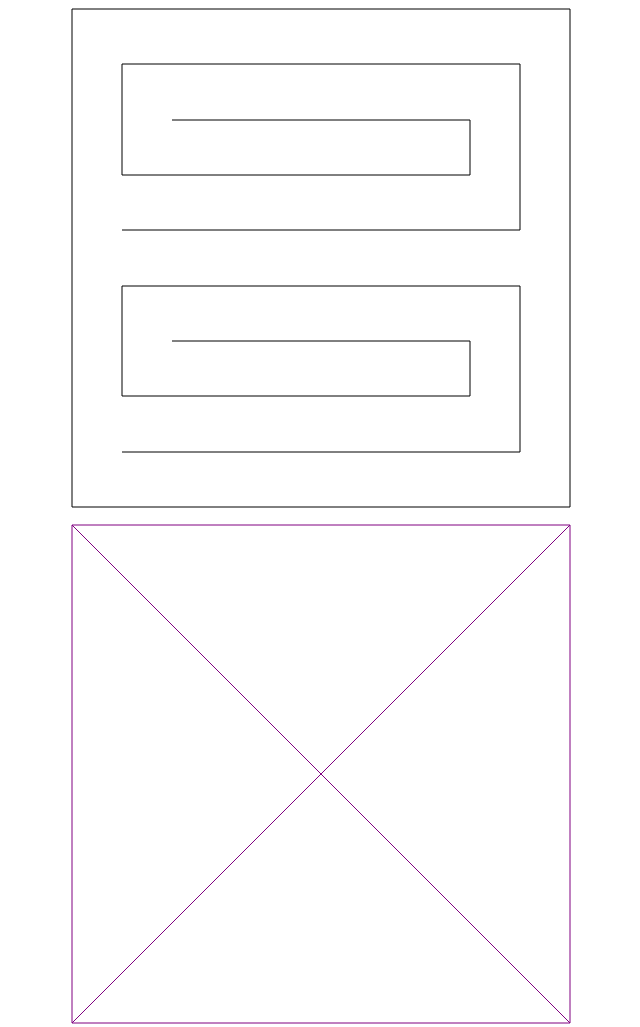
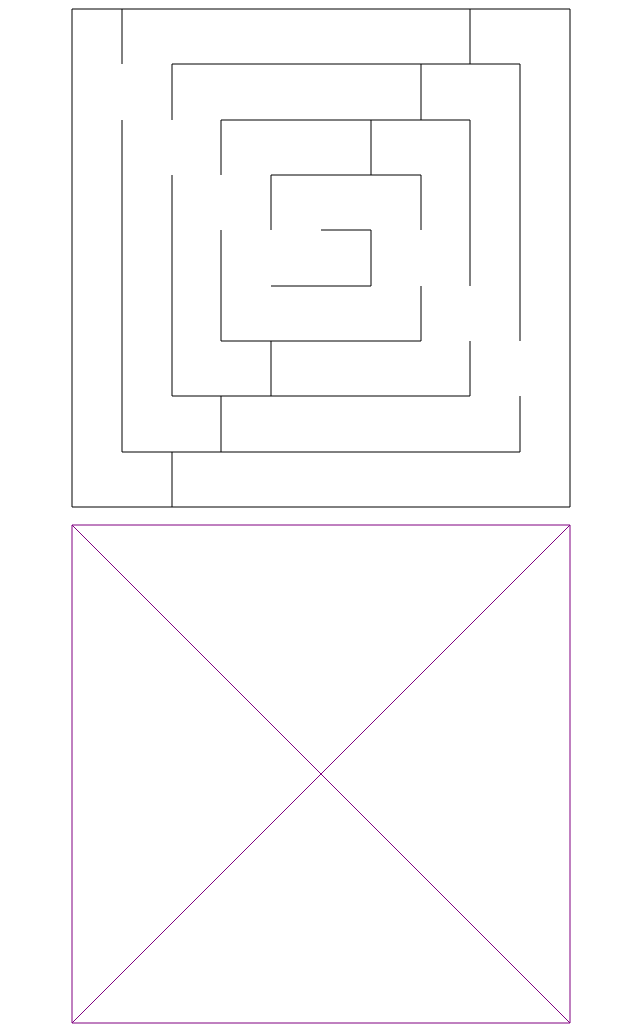
Before and after one commit to billstclair/jsmaze, a plain HTML site: page index.html in a window 1280 px wide. Shown: the whole page, without its empty margins (319-959 px from the left). Drawn offline with Linux system fonts and the light colour scheme.

Commit message:
Change default maze. Switch index vars. i now used for width, j for height.

```diff
--- a/index.html
+++ b/index.html
@@ -37,43 +37,28 @@ drawloop(null);
 //drawloop(null,'#topview')
 
 // Alternating horizontal and vertical wals
-// Spaces added to make it easier to see
-map = [' - - - - - - - - - - ',
-       '|                   |',
-       '   - - - - - - - -   ',
-       '| |               | |',
-       '     - - - - - -     ',
-       '| |             | | |',
-       '   - - - - - - -     ',
-       '|                 | |',
-       '   - - - - - - - -   ',
-       '|                   |',
-       ' - - - - - - - - - - '];
-
-// Space removed from map above
-ma2 = ['----------',
-       '|         |',
-       ' -------- ',
-       '||       ||',
-       '  ------  ',
-       '||      |||',
-       ' -------  ',
-       '|        ||',
-       ' -------- ',
-       '|         |',
-       ' -------- ',
-       '||       ||',
-       '  ------  ',
-       '||      |||',
-       ' -------  ',
-       '|        ||',
-       ' -------- ',
-       '|         |',
-       '----------'];
+map = ["----------",
+       "||      | |",
+       "  ------- ",
+       "| |    | ||",
+       "   -----  ",
+       "|| |  | |||",
+       "    ---   ",
+       "||| |  ||||",
+       "     -    ",
+       "||||  | |||",
+       "    --    ",
+       "||||   | ||",
+       "   ----   ",
+       "||| |   | |",
+       "  ------  ",
+       "|| |     ||",
+       " -------- ",
+       "| |       |",
+       "----------"]
 
 // The old way
-maze = new Maze(ma2);
-
+maze = new Maze(map);
 canvas = $('#topview')[0];
 maze.edit(canvas);
   </script>
--- a/jsmaze.js
+++ b/jsmaze.js
@@ -4,7 +4,7 @@ function makeClass(){
   return function(args){
     if ( this instanceof arguments.callee ) {
       if ( typeof this.init == "function" )
-        this.init.apply( this, args.callee ? args : arguments );
+        this.init.apply( this, (args && args.callee) ? args : arguments );
     } else
       return new arguments.callee( arguments );
   };
@@ -12,12 +12,12 @@ function makeClass(){
 
 var Maze = makeClass();
 
-// An array <map> is an array of strings.
+// A Maze <map> is an array of strings.
 // The even strings describe the horizontal walls.
 // The odd strings describe the vertical walls.
 // Anything other than a space represents a wall.
-// The odd strings are one character longer than the even strings.
-// There array is of an odd length, putting horizontal walls
+// The odd (vertical) strings are one character longer than the even strings.
+// The array is of an odd length, putting horizontal walls
 // first and last.
 
 Maze.prototype.init = function(map) {
@@ -31,23 +31,23 @@ Maze.prototype.init = function(map) {
     var w = map[0].length;
     var h = (map.length-1)/2;
     var idx = 0;
-    for (var i=0; i<map.length; i+=2) {
-        var hs = map[i];
-        var vs = map[i+1]
-        var isv = ((i+1) != map.length);
-        if (typeof(hs)!='string' || (isv && typeof(vs)!='string')) {
+    for (var j=0; j<map.length; j+=2) {
+        var hs = map[j];
+        var vs = map[j+1]
+        var dov = ((j+1) != map.length);
+        if (typeof(hs)!='string' || (dov && typeof(vs)!='string')) {
             throw 'map must be an array of strings';
         }
-        if (hs.length!=w || (isv && vs.length!=(w+1))) {
+        if (hs.length!=w || (dov && vs.length!=(w+1))) {
             throw 'map has inconsistent element length';
         }
         var ha = new Array();
         var va = new Array();
-        for (var j=0; j<w; j++) {
-            ha[j] = (hs[j]==' ') ? 0 : 1;
-            if (isv) va[j] = (vs[j]==' ') ? 0 : 1;
+        for (var i=0; i<w; i++) {
+            ha[i] = (hs[i]==' ') ? 0 : 1;
+            if (dov) va[i] = (vs[i]==' ') ? 0 : 1;
         }
-        if (isv) {
+        if (dov) {
             va[w] = (vs[w]==' ') ? 0 : 1;
             vert[idx] = va;
         }
@@ -60,24 +60,27 @@ Maze.prototype.init = function(map) {
     this.vert = vert;
 };
 
-function makeMaze(width, height) {
+function makeMaze(width, height, val) {
+    val = val ? 1 : 0;
     if (!height) height = width;
-    var maze = new Maze();
+    var maze = Maze();
     maze.width = width;
     maze.height = height;
     var horiz = new Array();
     var vert = new Array();
     var idx = 0;
-    for (var i=0; i<height; i++) {
+    for (var j=0; j<=height; j++) {
+        var dov = (j < height);
         var ha = new Array();
-        var va = new Array();
-        for (var j=0; j<width; j++) {
-            ha[j] = 1;
-            va[j] = 1;
+        var va = dov ? new Array() : null;
+        for (var i=0; i<width; i++) {
+            ha[i] = val;
+            if (dov) va[i] = val;
         }
-        va[width] = 1;
+        if (dov) va[width] = val;
         horiz[idx] = ha;
-        vert[idx++] = va;
+        if (dov) vert[idx] = va;
+        idx++;
     }
     maze.horiz = horiz;
     maze.vert = vert;
@@ -98,11 +101,12 @@ function copy2d(arr) {
 }
 
 Maze.prototype.clone = function() {
-    var maze = new Maze();
+    var maze = Maze();
     maze.width = this.width;
     maze.height = this.height;
     maze.horiz = copy2d(this.horiz);
     maze.vert = copy2d(this.vert);
+    return maze;
 }
 
 Maze.prototype.topdraw = function(canvas) {
@@ -118,14 +122,14 @@ Maze.prototype.topdraw = function(canvas) {
     ctx.beginPath();
 
     // Draw horizontal lines
-    for (var i=0; i<=this.height; i++) {
-        var y = Math.round(i*height/this.height);
+    for (var j=0; j<=this.height; j++) {
+        var y = Math.round(j*height/this.height);
         var pendown = false
-        var row = horiz[i];
+        var row = horiz[j];
         var lastx = 0;
-        for (var j=0; j<this.width; j++) {
-            var x = Math.round((j+1)*width/this.width);
-            if (row[j]) {
+        for (var i=0; i<this.width; i++) {
+            var x = Math.round((i+1)*width/this.width);
+            if (row[i]) {
                 if (!pendown) {
                     ctx.moveTo(left+lastx, top+y);
                     pendown = true;
@@ -142,13 +146,13 @@ Maze.prototype.topdraw = function(canvas) {
     }
 
     // Draw vertical lines
-    for (j=0; j<=this.width; j++) {
-        var x = Math.round(j*width/this.width);
+    for (i=0; i<=this.width; i++) {
+        var x = Math.round(i*width/this.width);
         var pendown = false
         var lasty = 0;
-        for (var i=0; i<this.height; i++) {
-            var y = Math.round((i+1)*height/this.height);
-            if (vert[i][j]) {
+        for (var j=0; j<this.height; j++) {
+            var y = Math.round((j+1)*height/this.height);
+            if (vert[j][i]) {
                 if (!pendown) {
                     ctx.moveTo(left+x, top+lasty);
                     pendown = true;
@@ -276,3 +280,5 @@ Maze.prototype.toMap = function() {
     }
     return map;
 }
+
+//Maze.prototype.view3d(canvas,
```
Also changed, not shown: notes.txt (+22 -0 lines).
